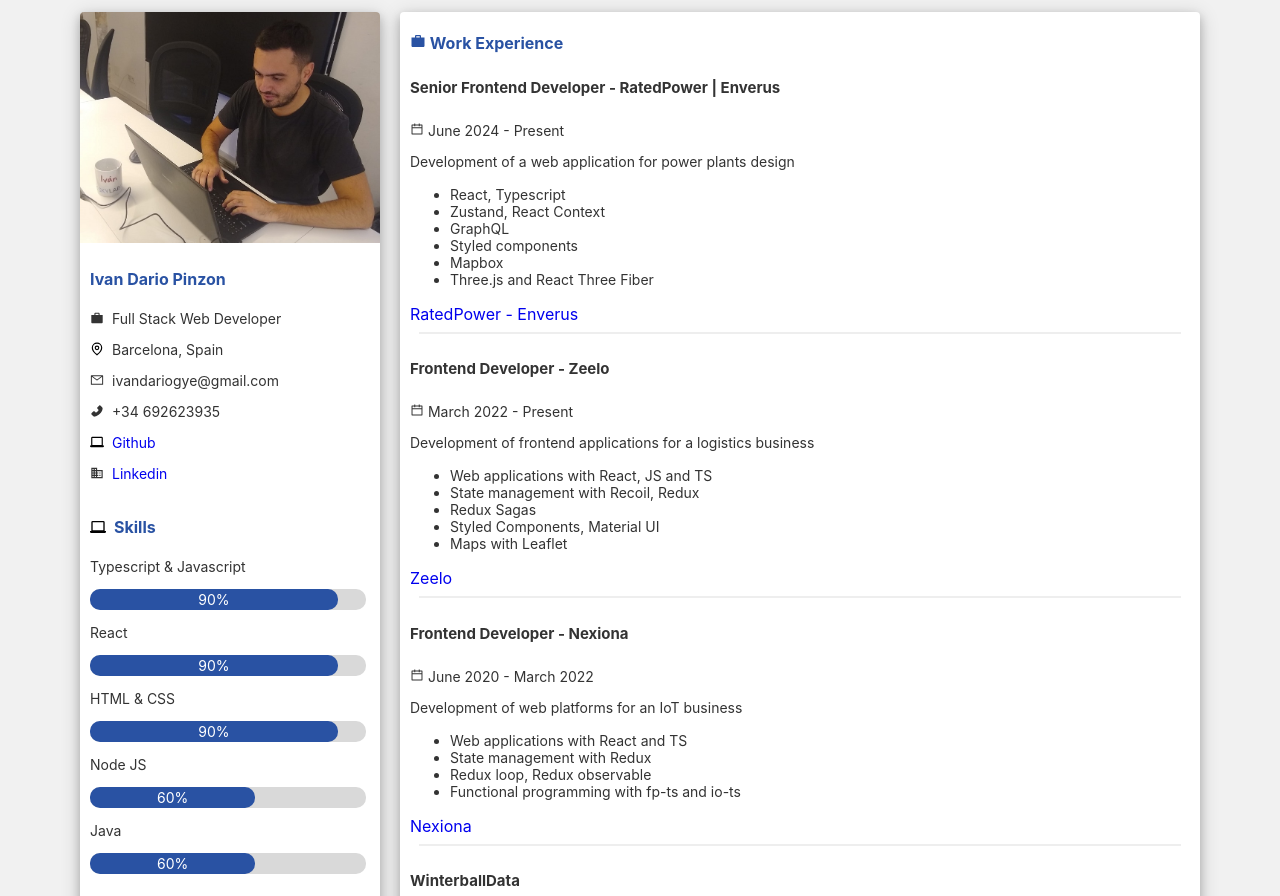
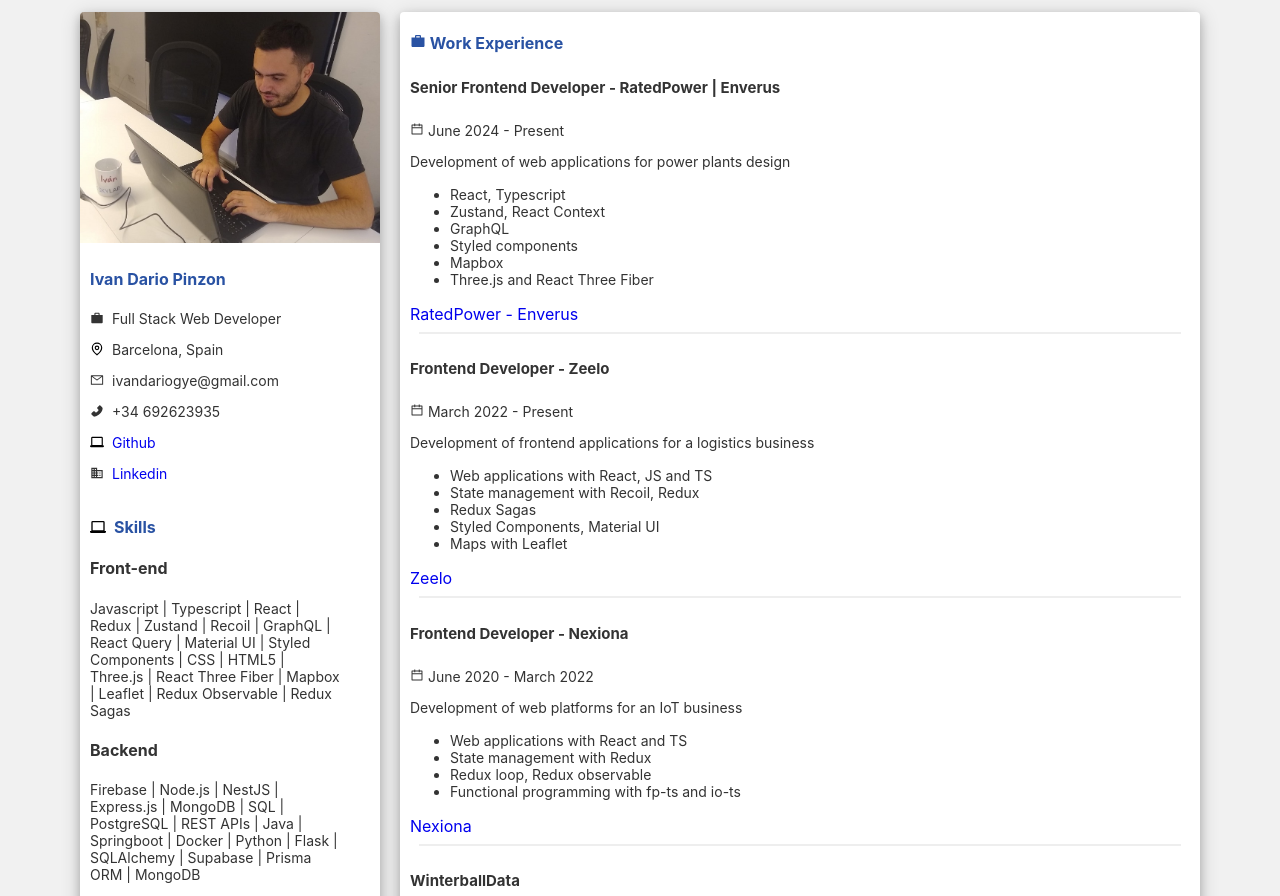
Before and after one commit to ivandax/ivandax_cv, a React (Create React App) app: page / in a window 1280 px wide. Shown: the top 896 px of the page. Built offline with nearby package versions, Linux system fonts and the light colour scheme.

Commit message:
Correct display and simplify side bar skills

```diff
--- a/src/App.css
+++ b/src/App.css
@@ -24,6 +24,9 @@ h4 {
 }
 footer {
   width: 100%;
+  margin-top: 12px;
+  display: flex;
+  flex-direction: column;
 }
 a {
   text-decoration: none;
@@ -93,6 +96,10 @@ a {
   display: flex;
   align-items: center;
   gap: 8px;
+}
+
+.skills {
+  max-width: 250px;
 }
 
 /*ID*/
--- a/src/components/SidePanel.js
+++ b/src/components/SidePanel.js
@@ -51,36 +51,19 @@ function SidePanel() {
         <h4 className="deepBlue iconAndTitle">
           <GrPersonalComputer /> Skills
         </h4>
-        <p>Typescript &amp; Javascript </p>
-        <div className="progressBar stoneGrey">
-          <div className="progress deepBlueBackground" id="progress90">
-            90%
-          </div>
-        </div>
-        <p>React</p>
-        <div className="progressBar stoneGrey">
-          <div className="progress deepBlueBackground" id="progress90">
-            90%
-          </div>
-        </div>
-        <p>HTML &amp; CSS </p>
-        <div className="progressBar stoneGrey">
-          <div className="progress deepBlueBackground" id="progress90">
-            90%
-          </div>
-        </div>
-        <p>Node JS</p>
-        <div className="progressBar stoneGrey">
-          <div className="progress deepBlueBackground" id="progress60">
-            60%
-          </div>
-        </div>
-        <p>Java</p>
-        <div className="progressBar stoneGrey">
-          <div className="progress deepBlueBackground" id="progress60">
-            60%
-          </div>
-        </div>
+        <h4 className="iconAndTitle">Front-end</h4>
+        <p className="skills">
+          Javascript | Typescript | React | Redux | Zustand | Recoil | GraphQL |
+          React Query | Material UI | Styled Components | CSS | HTML5 | Three.js
+          | React Three Fiber | Mapbox | Leaflet | Redux Observable | Redux
+          Sagas
+        </p>
+        <h4 className="iconAndTitle">Backend</h4>
+        <p className="skills">
+          Firebase | Node.js | NestJS | Express.js | MongoDB | SQL | PostgreSQL
+          | REST APIs | Java | Springboot | Docker | Python | Flask | SQLAlchemy
+          | Supabase | Prisma ORM | MongoDB
+        </p>
       </div>
       <div className="mildMargin" id="summary_languages">
         <h4 className="deepBlue iconAndTitle">
--- a/src/views/Home.js
+++ b/src/views/Home.js
@@ -21,7 +21,7 @@ function Home() {
                 <AiOutlineCalendar /> June 2024 - Present
               </p>
               <p>
-                Development of a web application for power plants design
+                Development of web applications for power plants design
               </p>
               <ul>
                 <li>React, Typescript</li>
@@ -119,7 +119,7 @@ function Home() {
                 App for self-publishing articles and written content.
               </p>
               <a
-                href="http://www.culturetxt.com"
+                href="https://culturetxt.com"
                 target="_blank"
                 rel="noopener noreferrer"
               >
@@ -226,7 +226,7 @@ function Home() {
         </div>
       </div>
 
-      <footer className="displayColumn displayAlignCenter deepBlueBackground">
+      <footer className="displayAlignCenter deepBlueBackground">
         <div id="footer_content">Web Development</div>
       </footer>
     </div>
```
